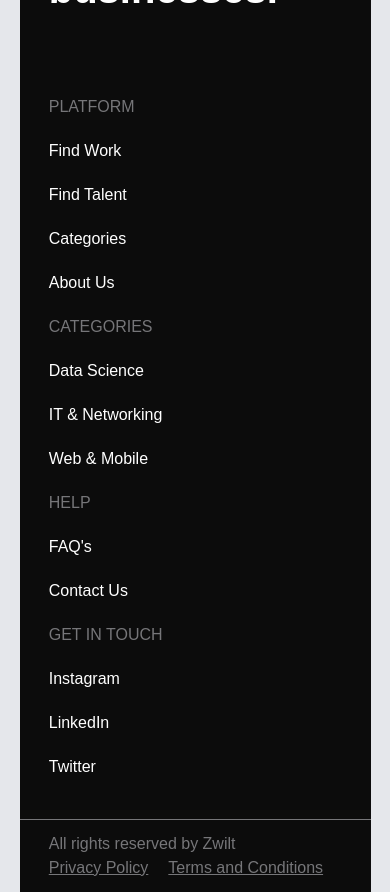
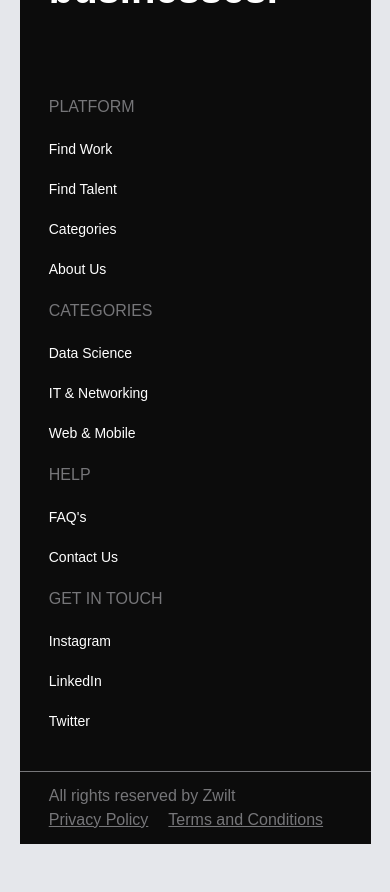
Before and after one commit to ChuksJoshuaa/punch-frontend-task, a React (Vite) app: page / in a window 390 px wide. Shown: the part 8480-9372 px from the top of the page. After the commit the page ends 9324 px from the top, so only its background shows below. Built offline with nearby package versions, Linux system fonts and the light colour scheme; a web font is replaced by a local one.

Commit message:
fix footer issues

```diff
--- a/src/components/Footer.tsx
+++ b/src/components/Footer.tsx
@@ -101,14 +101,12 @@ const Footer = () => {
               </div>
               <div className="flex gap-5 mt-3">
                 <button
-                  className="px-8 py-2 text-xs rounded-lg cursor-pointer whitespace-nowrap"
-                  style={{ backgroundColor: "rgb(41, 43, 52)" }}
+                  className="px-8 py-2 text-xs rounded-lg cursor-pointer whitespace-nowrap bg-gray-800 hover:bg-gray-700"
                 >
                   Hire Now
                 </button>
                 <button
-                  className="px-8 py-2 text-xs rounded-lg cursor-pointer whitespace-nowrap"
-                  style={{ backgroundColor: "rgb(41, 43, 52)" }}
+                  className="px-8 py-2 text-xs rounded-lg cursor-pointer whitespace-nowrap bg-gray-800 hover:bg-gray-700"
                 >
                   Apply Now
                 </button>
@@ -125,43 +123,43 @@ const Footer = () => {
             <div className="flex flex-col md:flex-row gap-5 md:gap-28 mt-20">
               <div className="flex flex-col gap-5">
                 <div style={{ color: "rgb(118, 118, 121)" }}>PLATFORM</div>
-                <div className="cursor-pointer whitespace-nowrap">
+                <div className="cursor-pointer whitespace-nowrap text-sm md:text-base">
                   Find Work
                 </div>
-                <div className="cursor-pointer whitespace-nowrap">
+                <div className="cursor-pointer whitespace-nowrap text-sm md:text-base">
                   Find Talent
                 </div>
-                <div className="cursor-pointer whitespace-nowrap">
+                <div className="cursor-pointer whitespace-nowrap text-sm md:text-base">
                   Categories
                 </div>
-                <div className="cursor-pointer whitespace-nowrap">About Us</div>
+                <div className="cursor-pointer whitespace-nowrap text-sm md:text-base">About Us</div>
               </div>
               <div className="flex flex-col gap-5">
                 <div style={{ color: "rgb(118, 118, 121)" }}>CATEGORIES</div>
-                <div className="cursor-pointer whitespace-nowrap">
+                <div className="cursor-pointer whitespace-nowrap text-sm md:text-base">
                   Data Science
                 </div>
-                <div className="cursor-pointer whitespace-nowrap">
+                <div className="cursor-pointer whitespace-nowrap text-sm md:text-base">
                   IT & Networking
                 </div>
-                <div className="cursor-pointer whitespace-nowrap">
+                <div className="cursor-pointer whitespace-nowrap text-sm md:text-base">
                   Web & Mobile
                 </div>
               </div>
               <div className="flex flex-col gap-5">
                 <div style={{ color: "rgb(118, 118, 121)" }}>HELP</div>
-                <div className="cursor-pointer whitespace-nowrap">FAQ's</div>
-                <div className="cursor-pointer whitespace-nowrap">
+                <div className="cursor-pointer whitespace-nowrap text-sm md:text-base">FAQ's</div>
+                <div className="cursor-pointer whitespace-nowrap text-sm md:text-base">
                   Contact Us
                 </div>
               </div>
               <div className="flex flex-col gap-5">
                 <div style={{ color: "rgb(118, 118, 121)" }} className="whitespace-nowrap">GET IN TOUCH</div>
-                <div className="cursor-pointer whitespace-nowrap">
+                <div className="cursor-pointer whitespace-nowrap text-sm md:text-base">
                   Instagram
                 </div>
-                <div className="cursor-pointer whitespace-nowrap">LinkedIn</div>
-                <div className="cursor-pointer whitespace-nowrap">Twitter</div>
+                <div className="cursor-pointer whitespace-nowrap text-sm md:text-base">LinkedIn</div>
+                <div className="cursor-pointer whitespace-nowrap text-sm md:text-base">Twitter</div>
               </div>
             </div>
           </div>
```
